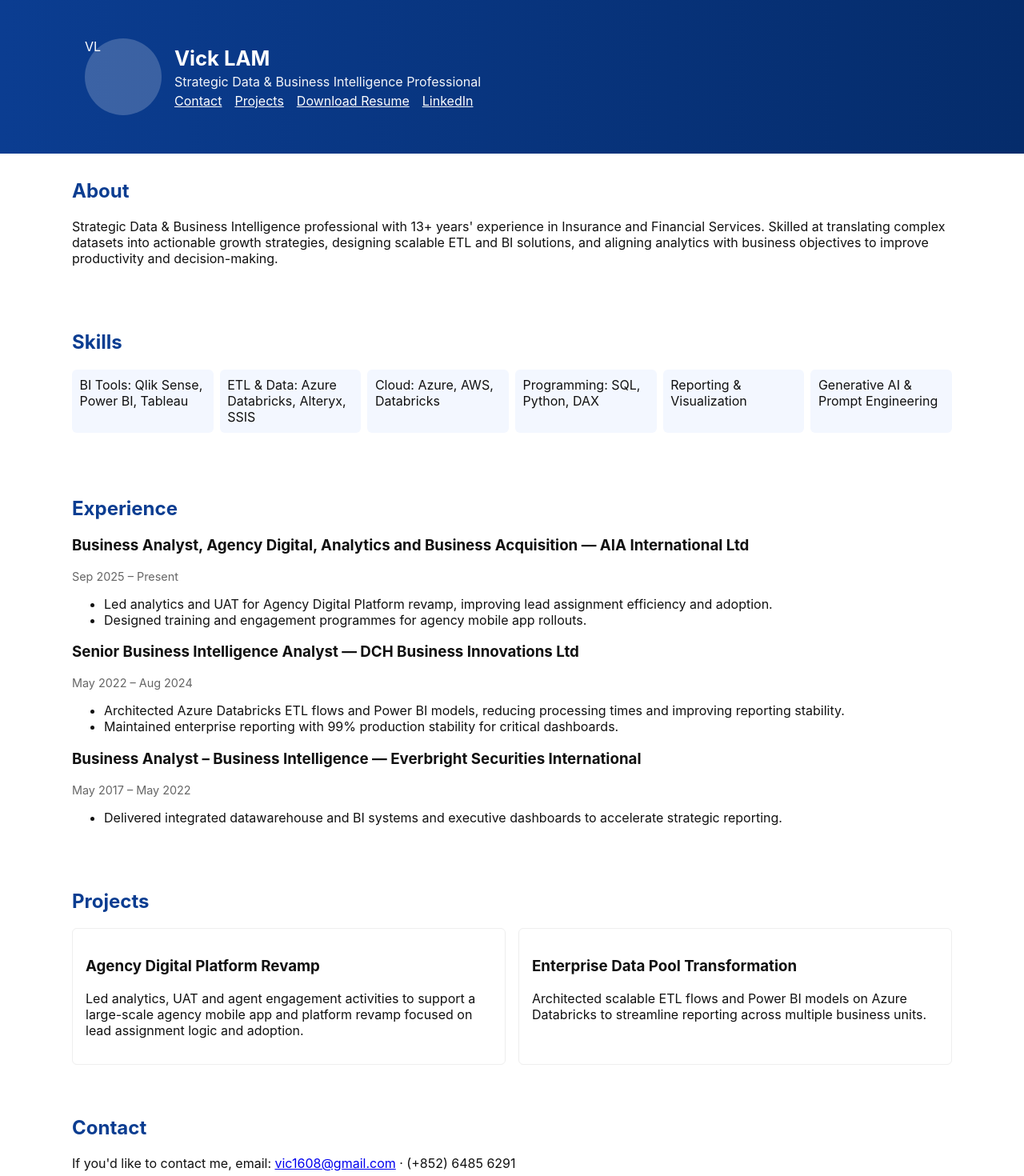
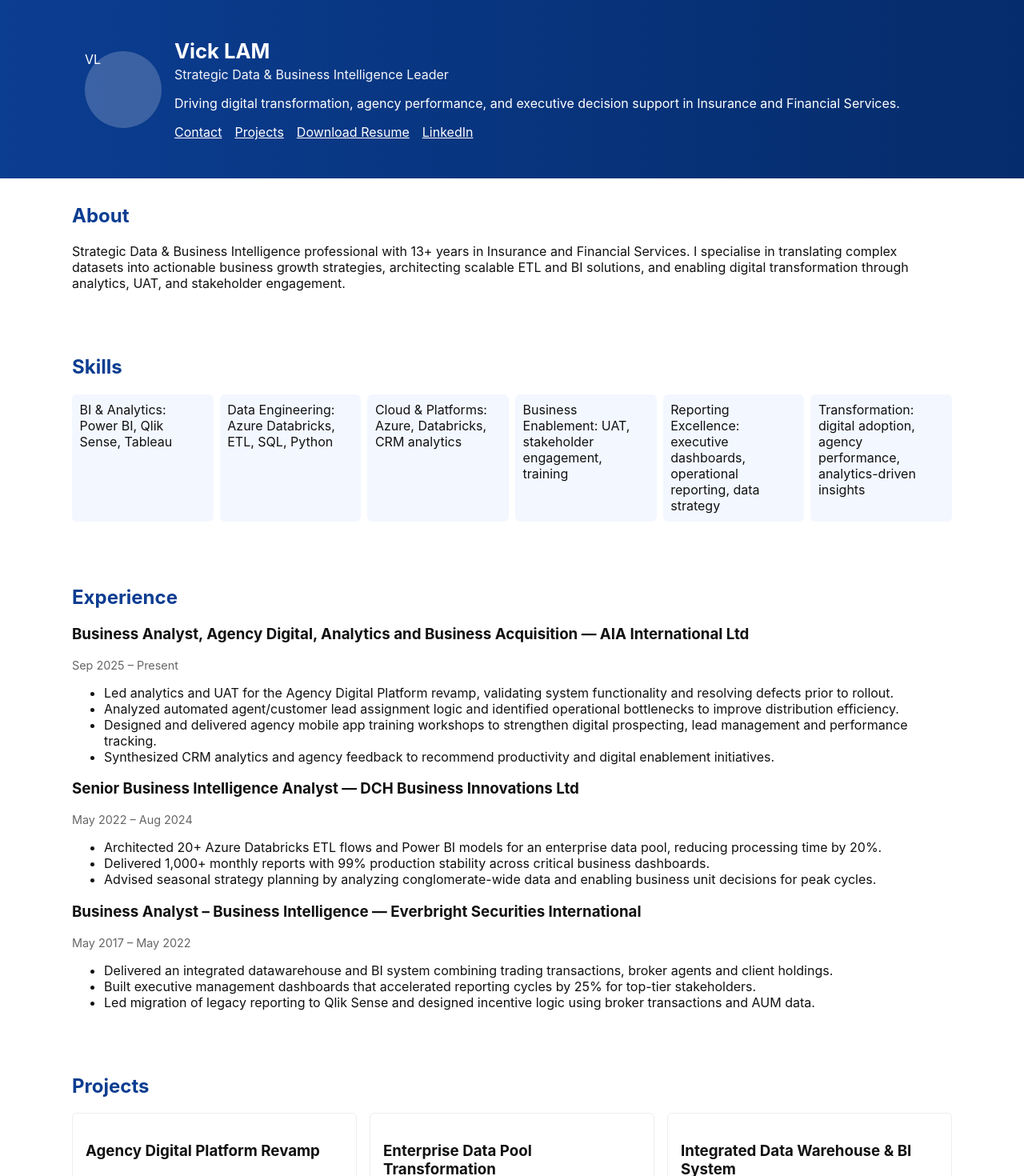
Before and after one commit to vick-lam-data-bi-HK-bot/myprofile, a React (Vite) app: page / in a window 1280 px wide. Shown: the top 1470 px of the page at 80% size. Built offline with nearby package versions, Linux system fonts and the light colour scheme.

Commit message:
fix: enable gh-pages deployment and update profile content

```diff
--- a/src/components/About.jsx
+++ b/src/components/About.jsx
@@ -5,7 +5,7 @@ export default function About(){
     <section id="about" className="section container">
       <h2>About</h2>
       <p>
-        Strategic Data & Business Intelligence professional with 13+ years' experience in Insurance and Financial Services. Skilled at translating complex datasets into actionable growth strategies, designing scalable ETL and BI solutions, and aligning analytics with business objectives to improve productivity and decision-making.
+        Strategic Data & Business Intelligence professional with 13+ years in Insurance and Financial Services. I specialise in translating complex datasets into actionable business growth strategies, architecting scalable ETL and BI solutions, and enabling digital transformation through analytics, UAT, and stakeholder engagement.
       </p>
     </section>
   )
--- a/src/components/Experience.jsx
+++ b/src/components/Experience.jsx
@@ -8,23 +8,28 @@ export default function Experience(){
         <h3>Business Analyst, Agency Digital, Analytics and Business Acquisition — AIA International Ltd</h3>
         <p className="meta">Sep 2025 – Present</p>
         <ul>
-          <li>Led analytics and UAT for Agency Digital Platform revamp, improving lead assignment efficiency and adoption.</li>
-          <li>Designed training and engagement programmes for agency mobile app rollouts.</li>
+          <li>Led analytics and UAT for the Agency Digital Platform revamp, validating system functionality and resolving defects prior to rollout.</li>
+          <li>Analyzed automated agent/customer lead assignment logic and identified operational bottlenecks to improve distribution efficiency.</li>
+          <li>Designed and delivered agency mobile app training workshops to strengthen digital prospecting, lead management and performance tracking.</li>
+          <li>Synthesized CRM analytics and agency feedback to recommend productivity and digital enablement initiatives.</li>
         </ul>
       </div>
       <div className="exp-item">
         <h3>Senior Business Intelligence Analyst — DCH Business Innovations Ltd</h3>
         <p className="meta">May 2022 – Aug 2024</p>
         <ul>
-          <li>Architected Azure Databricks ETL flows and Power BI models, reducing processing times and improving reporting stability.</li>
-          <li>Maintained enterprise reporting with 99% production stability for critical dashboards.</li>
+          <li>Architected 20+ Azure Databricks ETL flows and Power BI models for an enterprise data pool, reducing processing time by 20%.</li>
+          <li>Delivered 1,000+ monthly reports with 99% production stability across critical business dashboards.</li>
+          <li>Advised seasonal strategy planning by analyzing conglomerate-wide data and enabling business unit decisions for peak cycles.</li>
         </ul>
       </div>
       <div className="exp-item">
         <h3>Business Analyst – Business Intelligence — Everbright Securities International</h3>
         <p className="meta">May 2017 – May 2022</p>
         <ul>
-          <li>Delivered integrated datawarehouse and BI systems and executive dashboards to accelerate strategic reporting.</li>
+          <li>Delivered an integrated datawarehouse and BI system combining trading transactions, broker agents and client holdings.</li>
+          <li>Built executive management dashboards that accelerated reporting cycles by 25% for top-tier stakeholders.</li>
+          <li>Led migration of legacy reporting to Qlik Sense and designed incentive logic using broker transactions and AUM data.</li>
         </ul>
       </div>
     </section>
--- a/src/components/Header.jsx
+++ b/src/components/Header.jsx
@@ -9,7 +9,8 @@ export default function Header(){
         </div>
         <div className="title">
           <h1>Vick LAM</h1>
-          <p className="headline">Strategic Data & Business Intelligence Professional</p>
+          <p className="headline">Strategic Data & Business Intelligence Leader</p>
+          <p className="subheadline">Driving digital transformation, agency performance, and executive decision support in Insurance and Financial Services.</p>
           <div className="links">
             <a href="#contact">Contact</a>
             <a href="#projects">Projects</a>
--- a/src/components/Projects.jsx
+++ b/src/components/Projects.jsx
@@ -7,11 +7,15 @@ export default function Projects(){
       <div className="project-grid">
         <article>
           <h3>Agency Digital Platform Revamp</h3>
-          <p>Led analytics, UAT and agent engagement activities to support a large-scale agency mobile app and platform revamp focused on lead assignment logic and adoption.</p>
+          <p>Supported end-to-end UAT, analytics and training for a major agency digital platform relaunch, improving lead assignment logic and agent adoption.</p>
         </article>
         <article>
           <h3>Enterprise Data Pool Transformation</h3>
-          <p>Architected scalable ETL flows and Power BI models on Azure Databricks to streamline reporting across multiple business units.</p>
+          <p>Designed and built Azure Databricks ETL flows and Power BI data models to support enterprise-wide reporting and improve processing efficiency.</p>
+        </article>
+        <article>
+          <h3>Integrated Data Warehouse & BI System</h3>
+          <p>Delivered an integrated reporting solution for trading, broker and client data while migrating legacy dashboards to Qlik Sense.</p>
         </article>
       </div>
     </section>
--- a/src/components/Skills.jsx
+++ b/src/components/Skills.jsx
@@ -5,12 +5,12 @@ export default function Skills(){
     <section id="skills" className="section container">
       <h2>Skills</h2>
       <ul className="skills-grid">
-        <li>BI Tools: Qlik Sense, Power BI, Tableau</li>
-        <li>ETL & Data: Azure Databricks, Alteryx, SSIS</li>
-        <li>Cloud: Azure, AWS, Databricks</li>
-        <li>Programming: SQL, Python, DAX</li>
-        <li>Reporting & Visualization</li>
-        <li>Generative AI & Prompt Engineering</li>
+        <li>BI & Analytics: Power BI, Qlik Sense, Tableau</li>
+        <li>Data Engineering: Azure Databricks, ETL, SQL, Python</li>
+        <li>Cloud & Platforms: Azure, Databricks, CRM analytics</li>
+        <li>Business Enablement: UAT, stakeholder engagement, training</li>
+        <li>Reporting Excellence: executive dashboards, operational reporting, data strategy</li>
+        <li>Transformation: digital adoption, agency performance, analytics-driven insights</li>
       </ul>
     </section>
   )
```
